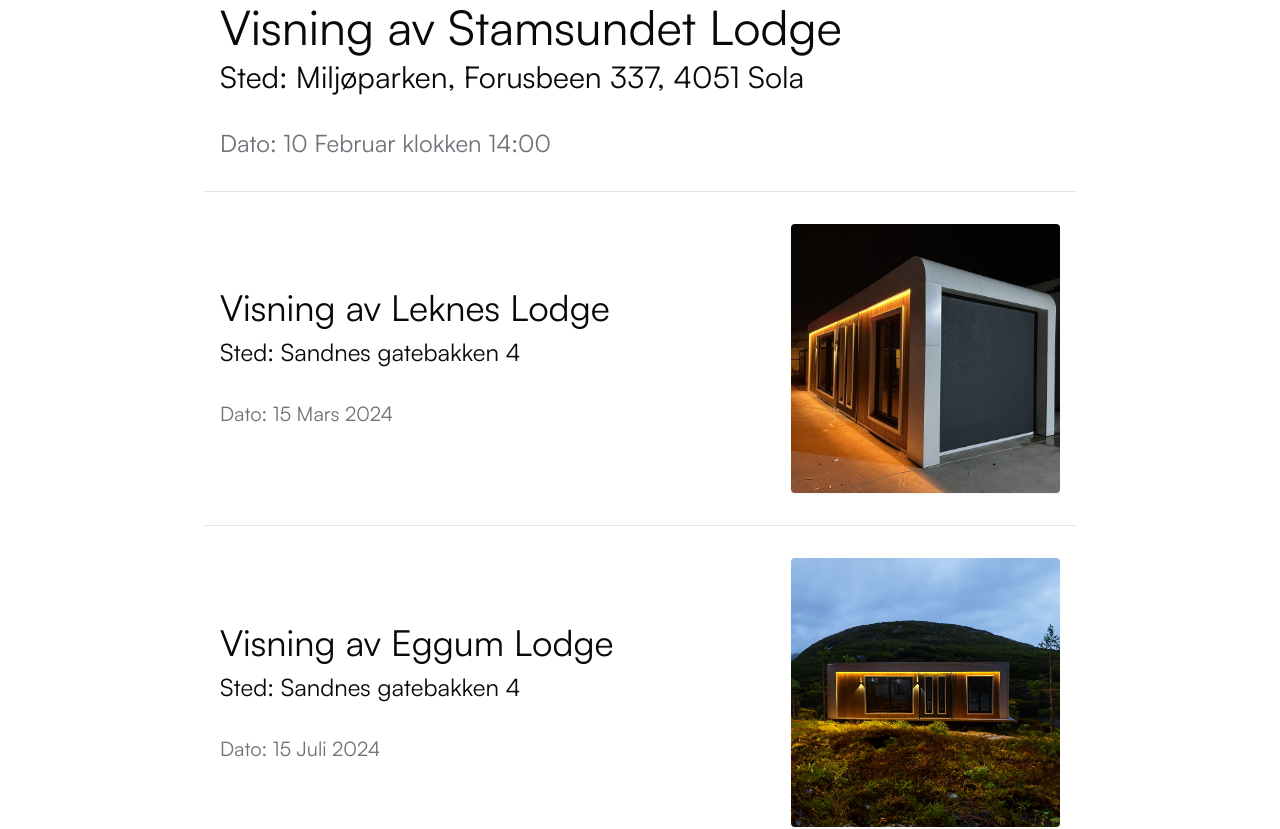
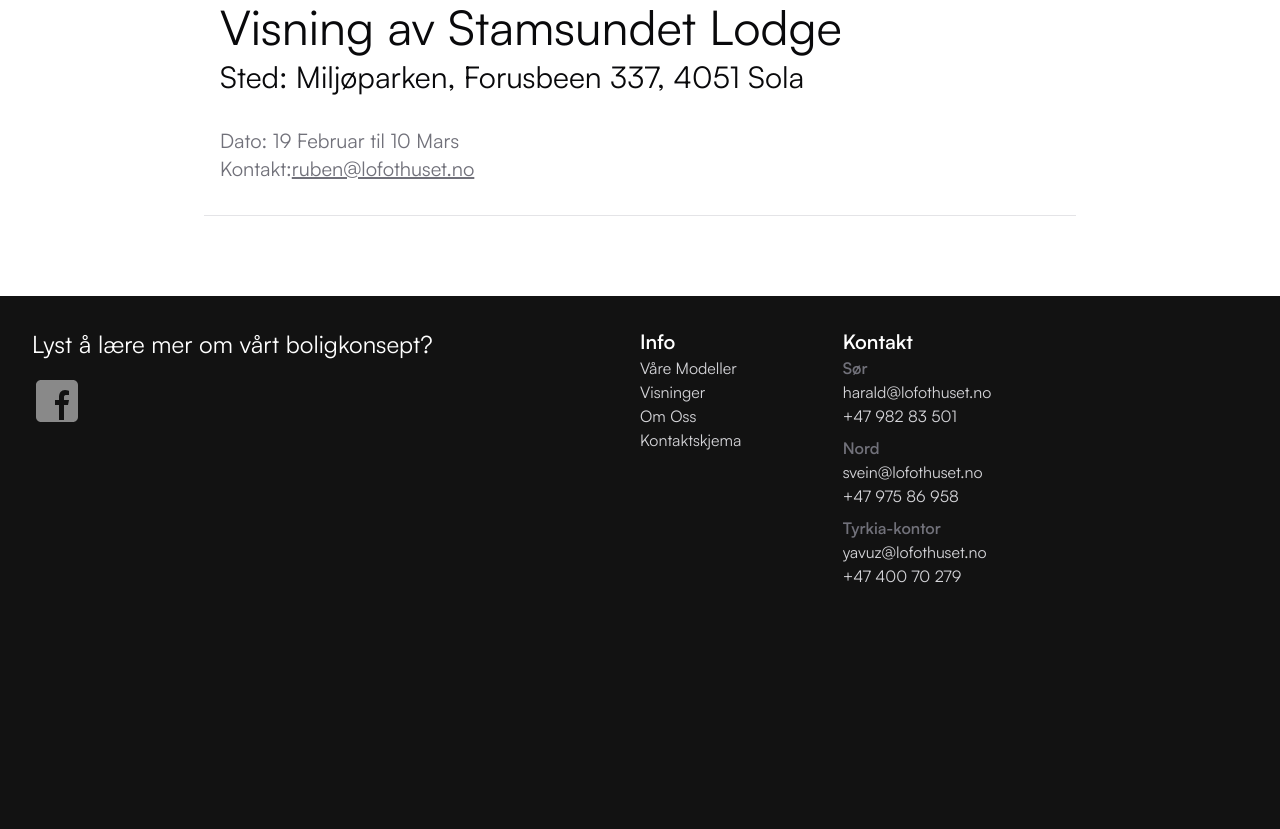
Before and after one commit to tariknh/lofothuset, a Next.js app: page /visning in a window 1280 px wide. Shown: the part 640-1469 px from the top of the page. Built offline with nearby package versions, Linux system fonts and the light colour scheme.

Commit message:
Visning page

```diff
--- a/app/(client)/visning/page.tsx
+++ b/app/(client)/visning/page.tsx
@@ -15,11 +15,12 @@ function page() {
           <VisningNext
             featured
             title="Visning av Stamsundet Lodge"
-            date="10 Februar klokken 14:00"
+            date="19 Februar til 10 Mars"
             location="Miljøparken, Forusbeen 337, 4051 Sola"
             image="/webp/render.webp"
+            contact="ruben@lofothuset.no"
           />
-          <VisningNext
+          {/* <VisningNext
             title="Visning av Leknes Lodge"
             date="15 Mars 2024"
             location="Sandnes gatebakken 4"
@@ -30,7 +31,7 @@ function page() {
             date="15 Juli 2024"
             location="Sandnes gatebakken 4"
             image="/webp/uteNorsk.webp"
-          />
+          /> */}
         </div>
       </div>
     </main>
--- a/components/header/nav/MobileNav.tsx
+++ b/components/header/nav/MobileNav.tsx
@@ -24,6 +24,10 @@ export const navItems = [
   {
     title: "Modeller",
     href: "/#modeller",
+  },
+  {
+    title: "Visninger",
+    href: "/visning",
   },
   {
     title: "Om oss",
--- a/components/sections/Footer.tsx
+++ b/components/sections/Footer.tsx
@@ -30,6 +30,9 @@ function Footer() {
         <h2 className="text-xl text-white font-semibold">Info</h2>
         <h3 className="hover:underline">
           <Link href={"#modeller"}>Våre Modeller</Link>
+        </h3>
+        <h3 className="hover:underline">
+          <Link href={"/visninger"}>Visninger</Link>
         </h3>
         <h3 className="hover:underline">
           <Link href={"/om-oss"}>Om Oss</Link>
--- a/components/visning/VisningNext.tsx
+++ b/components/visning/VisningNext.tsx
@@ -1,5 +1,6 @@
 import React from "react";
 import Image from "next/image";
+import Link from "next/link";
 
 const prim = "col-span-2 flex flex-col h-full";
 const seco = "col-span-2 flex flex-col self-center";
@@ -12,6 +13,7 @@ interface VisningNextProps {
   date: string;
   location: string;
   image: string;
+  contact: string;
 }
 
 function VisningNext({
@@ -20,6 +22,7 @@ function VisningNext({
   date,
   location,
   image,
+  contact,
 }: VisningNextProps) {
   if (featured) {
     return (
@@ -38,8 +41,14 @@ function VisningNext({
         <p className="text-lg xsm:text-xl sm:text-2xl md:text-3xl mb-4 md:mb-8">
           Sted: {location}
         </p>
-        <p className="text-base xsm:text-lg sm:text-xl md:text-2xl text-zinc-500">
+        <p className="text-base xsm:text-lg sm:text-xl md:text-xl text-zinc-500">
           Dato: {date}
+        </p>
+        <p className="text-base xsm:text-lg sm:text-xl md:text-xl text-zinc-500">
+          Kontakt:
+          <Link className="underline" href={`mailto:${contact}`}>
+            {contact}
+          </Link>
         </p>
       </div>
     );
```
